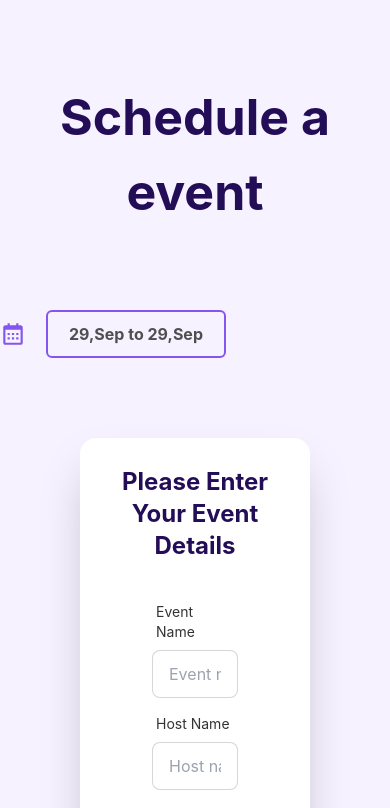
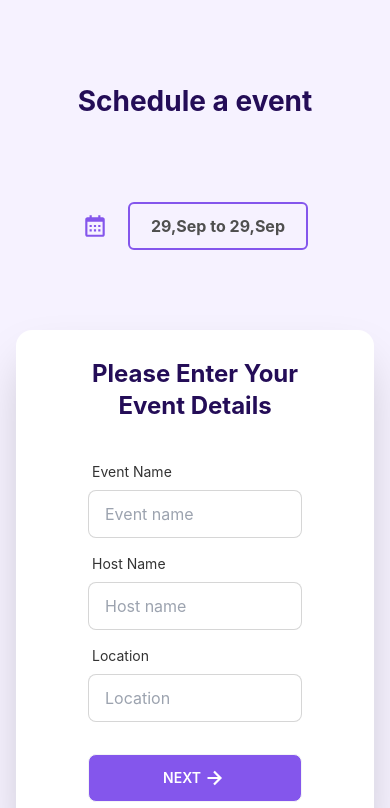
Before and after one commit to MdIbrahimKholil7/envited-task, a React (Create React App) app: page /create in a window 390 px wide. Shown: the top 808 px of the page. Built offline with nearby package versions, Linux system fonts and the light colour scheme.

Commit message:
create event page design complete

```diff
--- a/src/components/CreateEvent/CreateEvent.js
+++ b/src/components/CreateEvent/CreateEvent.js
@@ -6,7 +6,6 @@ import 'react-date-range/dist/styles.css'; // main css file
 import 'react-date-range/dist/theme/default.css'; // theme css file
 // import TimePicker from 'react-time-picker-input'
 // import "react-time-picker-input/dist/components/TimeInput.css"
-import DateTimePicker from 'react-datetime-picker';
 import { UseContext } from '../../App';
 import { useNavigate } from 'react-router-dom';
 const CreateEvent = () => {
@@ -45,10 +44,10 @@ const CreateEvent = () => {
 
     return (
         <div className='bg-[#F6F2FF] min-h-screen pb-20'>
-            <div className='max-w-[745px] mx-auto'>
-                <h2 className='text-center text-[50px] py-20 font-bold text-[#240D57]'>Schedule a event</h2>
+            <div className='md:max-w-[745px] w-full mx-auto'>
+                <h2 className='text-center md:text-[50px] text-[28px] py-20 font-bold text-[#240D57]'>Schedule a event</h2>
                 <div>
-                    <div>
+                    <div className='flex justify-center '>
                         <div
                             className='flex items-center gap-5'
                         >
@@ -84,20 +83,10 @@ const CreateEvent = () => {
                             </div>
 
                         </div>
-                        <div>
-                            {/*   <TimePicker
-                                onChange={(newValue) => setValue(value)}
-                                value={value}
-                            /> */}
-                            {/*   <DateTimePicker
-                                disableCalendar={true}
-                                  onChange={onChange}
-                                  value={value} />
- */}
-                        </div>
+
                     </div>
                     <div>
-                        <div className='px-20'>
+                        <div className='md:px-20 px-4'>
 
                             <div className="card px-10 flex-shrink-0 mt-20 w-full shadow-2xl bg-base-100">
                                 <p className='text-center mt-7 text-2xl font-bold text-[#240D57]'>Please Enter Your Event Details</p>
@@ -132,7 +121,7 @@ const CreateEvent = () => {
 
                                         </div>
                                         <div className="form-control mt-6">
-                                            <button className="btn text-white bg-[#8456EC]">Next <span>
+                                            <button className="btn bg-[#8456EC] text-white hover:bg-[#8456EC]">Next <span>
                                                 <BiRightArrowAlt className='text-[26px]' />
                                             </span></button>
                                         </div>
--- a/src/components/Event/Event.js
+++ b/src/components/Event/Event.js
@@ -19,11 +19,11 @@ const Event = () => {
             key: "selection",
         }
     ])
-    console.log(eventDetails)
+
     // formating date
     const startDate = format(date[0].startDate, 'PP').split(',')[0].split(' ').reverse()
     const endDate = format(date[0].endDate, 'PP').split(',')[0].split(' ').reverse()
-    const sDate = <span>{startDate}</span>
+
     const handleDate = (item) => {
         setDate([item.selection])
         setUpdate(true)
```
